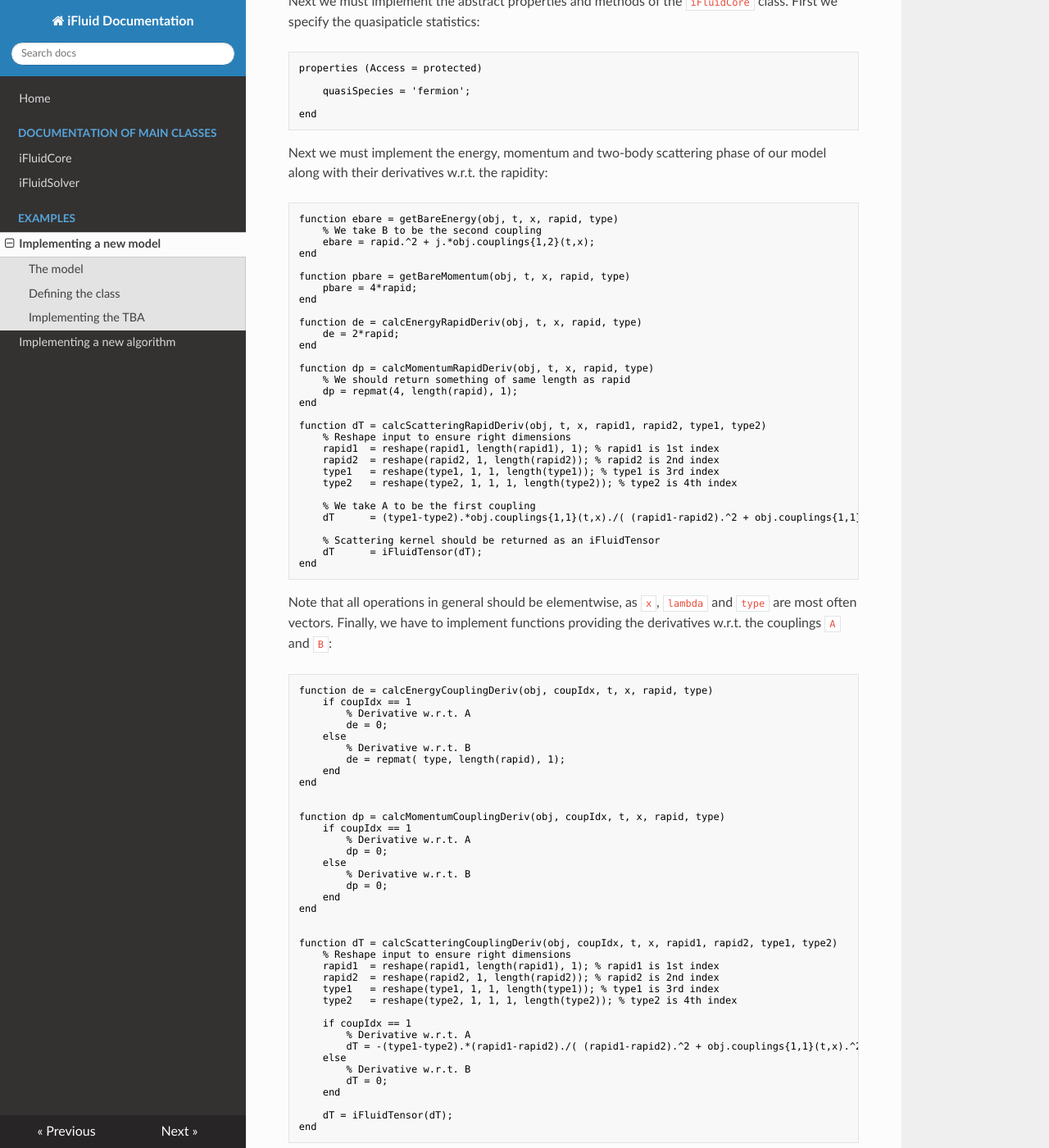
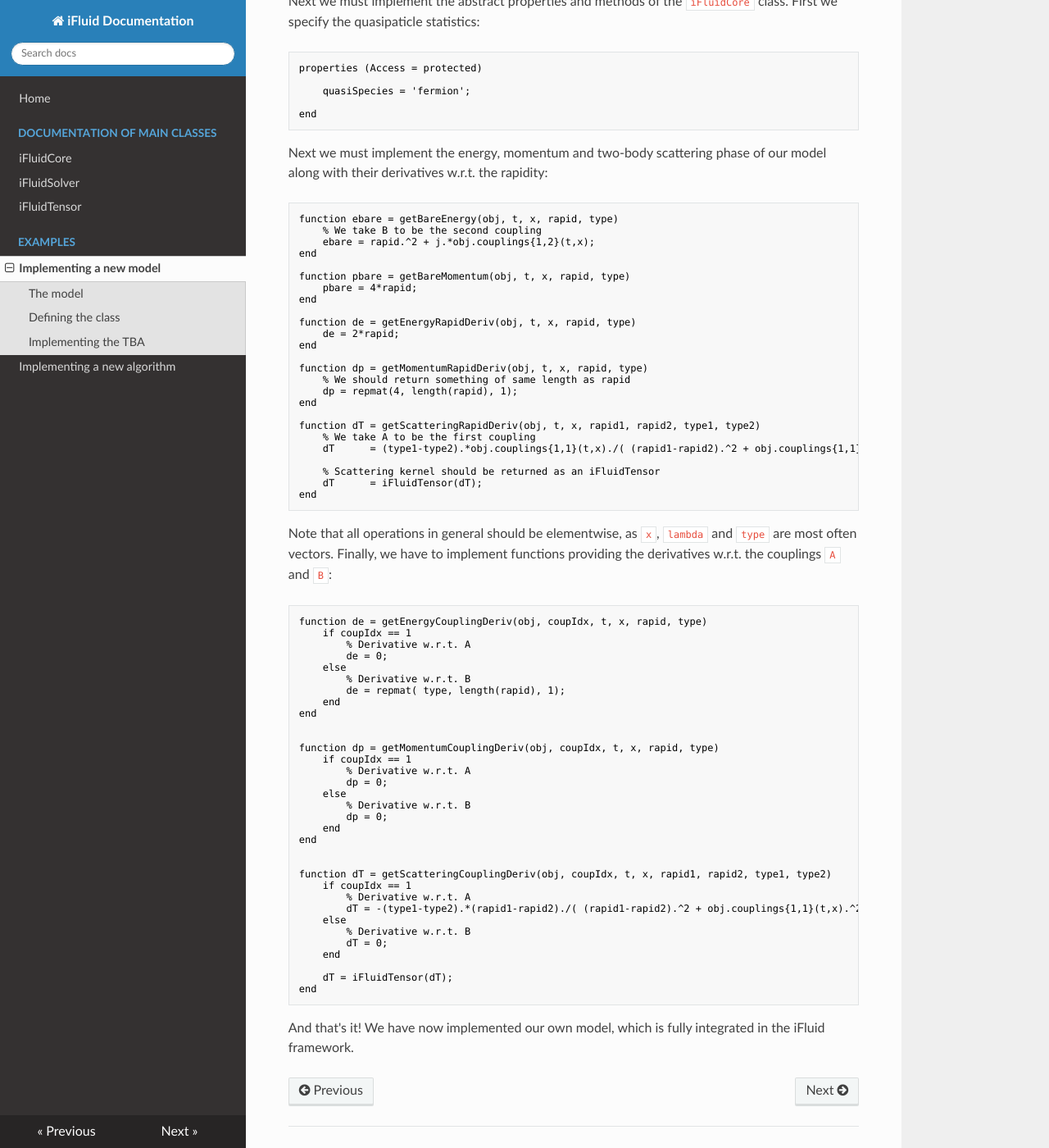
Before and after one commit to integrableFluid/iFluidDocumentation, an MkDocs documentation site: the page built from docs/model.md, in a window 1280 px wide and 1400 px high, scrolled down 1823 px. Shown: the whole window at 82% size. Built offline with MkDocs 1.6.1, drawn with Linux system fonts in a browser that asks for light colours; nearby versions of some CDN libraries.

Commit message:
Added docs for tensor

````diff
--- a/docs/model.md
+++ b/docs/model.md
@@ -59,22 +59,16 @@
     pbare = 4*rapid;
 end
 
-function de = calcEnergyRapidDeriv(obj, t, x, rapid, type)
+function de = getEnergyRapidDeriv(obj, t, x, rapid, type)
     de = 2*rapid;
 end
 
-function dp = calcMomentumRapidDeriv(obj, t, x, rapid, type)
+function dp = getMomentumRapidDeriv(obj, t, x, rapid, type)
     % We should return something of same length as rapid
     dp = repmat(4, length(rapid), 1);
 end
 
-function dT = calcScatteringRapidDeriv(obj, t, x, rapid1, rapid2, type1, type2)
-    % Reshape input to ensure right dimensions
-    rapid1  = reshape(rapid1, length(rapid1), 1); % rapid1 is 1st index
-    rapid2  = reshape(rapid2, 1, length(rapid2)); % rapid2 is 2nd index
-    type1   = reshape(type1, 1, 1, length(type1)); % type1 is 3rd index
-    type2   = reshape(type2, 1, 1, 1, length(type2)); % type2 is 4th index
-
+function dT = getScatteringRapidDeriv(obj, t, x, rapid1, rapid2, type1, type2)
     % We take A to be the first coupling
     dT      = (type1-type2).*obj.couplings{1,1}(t,x)./( (rapid1-rapid2).^2 + obj.couplings{1,1}(t,x).^2 );
 
@@ -87,7 +81,7 @@
 Finally, we have to implement functions providing the derivatives w.r.t. the couplings `A` and `B`:
 
 ```MATLAB
-function de = calcEnergyCouplingDeriv(obj, coupIdx, t, x, rapid, type)
+function de = getEnergyCouplingDeriv(obj, coupIdx, t, x, rapid, type)
     if coupIdx == 1
         % Derivative w.r.t. A
         de = 0;
@@ -98,7 +92,7 @@
 end
 
 
-function dp = calcMomentumCouplingDeriv(obj, coupIdx, t, x, rapid, type)
+function dp = getMomentumCouplingDeriv(obj, coupIdx, t, x, rapid, type)
     if coupIdx == 1
         % Derivative w.r.t. A
         dp = 0;
@@ -109,13 +103,7 @@
 end
 
 
-function dT = calcScatteringCouplingDeriv(obj, coupIdx, t, x, rapid1, rapid2, type1, type2)
-    % Reshape input to ensure right dimensions
-    rapid1  = reshape(rapid1, length(rapid1), 1); % rapid1 is 1st index
-    rapid2  = reshape(rapid2, 1, length(rapid2)); % rapid2 is 2nd index
-    type1   = reshape(type1, 1, 1, length(type1)); % type1 is 3rd index
-    type2   = reshape(type2, 1, 1, 1, length(type2)); % type2 is 4th index
-
+function dT = getScatteringCouplingDeriv(obj, coupIdx, t, x, rapid1, rapid2, type1, type2)
     if coupIdx == 1
         % Derivative w.r.t. A
         dT = -(type1-type2).*(rapid1-rapid2)./( (rapid1-rapid2).^2 + obj.couplings{1,1}(t,x).^2 );
--- a/mkdocs.yml
+++ b/mkdocs.yml
@@ -4,6 +4,7 @@
     - Documentation of main classes:
         - iFluidCore: iFluidCore.md
         - iFluidSolver: iFluidSolver.md
+        - iFluidTensor: iFluidTensor.md
     - Examples:
         - Implementing a new model: model.md
         - Implementing a new algorithm: solver.md
````
Also changed, not shown: docs/iFluidCore.md (+6 -6 lines), docs/iFluidSolver.md (+6 -6 lines), docs/iFluidTensor.md (added, +249 -0 lines).
